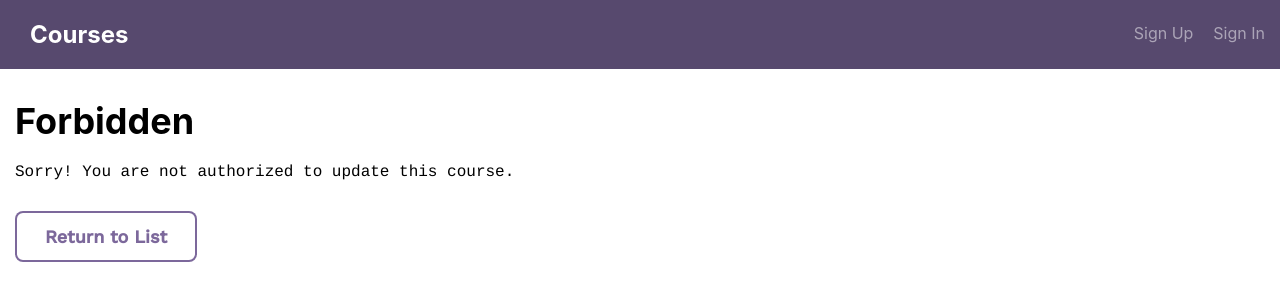
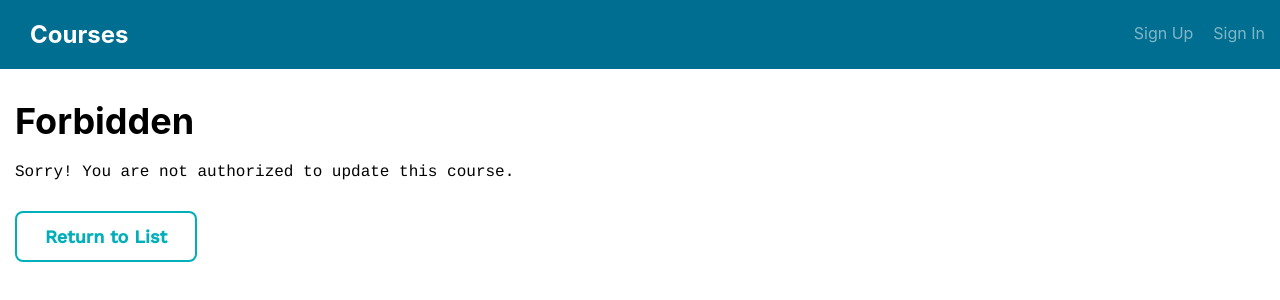
Before and after one commit to kimdrezdon/full-stack-course-database, a React (Create React App) app in the folder client/: page /forbidden in a window 1280 px wide. Shown: the top 300 px of the page. Built offline with nearby package versions, Linux system fonts and the light colour scheme.

Commit message:
Change colors

```diff
--- a/client/src/styles/global.css
+++ b/client/src/styles/global.css
@@ -207,7 +207,7 @@ body {
 
 /* line 13, ../sass/global.sass */
 .header {
-  background: #57496e;
+  background: #006E90;
   padding: 20px 0;
   margin-bottom: 30px;
 }
@@ -282,7 +282,7 @@ h1 {
 
 /* line 61, ../sass/global.sass */
 a {
-  color: #7c689b;
+  color: #00AFB9;
   cursor: pointer;
   text-decoration: none;
   -webkit-transition: color 0.2s;
@@ -339,7 +339,7 @@ p {
 
 /* line 102, ../sass/global.sass */
 .course--module {
-  background: #7c689b;
+  background: #00AFB9;
   border-radius: 8px;
   padding: 30px;
   margin-bottom: 30px;
@@ -348,6 +348,11 @@ p {
   position: relative;
   box-sizing: border-box;
 }
+
+.course--module:hover {
+  background: #008087;
+}
+
 /* line 2, ../sass/mixins.sass */
 .course--module:before, .course--module:after {
   content: " ";
@@ -439,7 +444,7 @@ p {
 /* line 171, ../sass/global.sass */
 .course--header p {
   font-size: 18px;
-  color: #b1a5c4;
+  color: #5CBFC4;
   font-weight: 100;
 }
 /* line 176, ../sass/global.sass */
@@ -594,7 +599,7 @@ textarea {
   padding: 15px;
   font-size: 16px;
   margin: 0 0 20px;
-  border: 1px solid #ccc4d8;
+  border: 1px solid #A2E1E5;
   color: #666;
   line-height: 1.8;
   outline: none;
@@ -623,7 +628,7 @@ textarea:-ms-input-placeholder {
 }
 /* line 485, ../sass/global.sass */
 textarea:focus {
-  border-color: #7c689b;
+  border-color: #00AFB9;
 }
 
 /* line 488, ../sass/global.sass */
@@ -631,7 +636,7 @@ input {
   width: 100%;
   color: #332a40;
   border-radius: 8px;
-  border: 1px solid #ccc4d8;
+  border: 1px solid #A2E1E5;
   padding: 15px;
   margin-bottom: 15px;
   outline: none;
@@ -656,7 +661,7 @@ input:-ms-input-placeholder {
 }
 /* line 500, ../sass/global.sass */
 input:focus {
-  border-color: #7c689b;
+  border-color: #00AFB9;
 }
 
 /* line 29, ../sass/mixins.sass */
@@ -678,7 +683,7 @@ input:focus {
 
 /* line 507, ../sass/global.sass */
 .button {
-  background: #7c689b;
+  background: #00AFB9;
   color: #fff;
   font-family: "Work Sans", sans-serif;
   font-size: 18px;
@@ -701,14 +706,14 @@ input:focus {
 }
 /* line 522, ../sass/global.sass */
 .button:not(.button-secondary):hover {
-  background: #63537d;
+  background: #008087;
 }
 
 /* line 525, ../sass/global.sass */
 .button-secondary {
-  color: #7c689b;
+  color: #00AFB9;
   background: none;
-  box-shadow: 0 0 0 2px #7c689b inset;
+  box-shadow: 0 0 0 2px #00AFB9 inset;
   -webkit-transition: box-shadow 0.2s, color 0.2s;
   -moz-transition: box-shadow 0.2s, color 0.2s;
   -ms-transition: box-shadow 0.2s, color 0.2s;
@@ -717,8 +722,8 @@ input:focus {
 }
 /* line 530, ../sass/global.sass */
 .button-secondary:hover {
-  color: #63537d;
-  box-shadow: 0 0 0 2px #63537d inset;
+  color: #008087;
+  box-shadow: 0 0 0 2px #008087 inset;
 }
 
 /* adds additional padding to the bottom of an element */
@@ -739,11 +744,11 @@ input:focus {
 
 /* styles the validation errors */
 .validation--errors--label {
-  color: #7c689b;
+  color: #F07167;
   font-size: 28px;
 }
 .validation-errors ul {
-  color: #7c689b;
+  color: #FF776D;
   padding: 15px 0 40px 10px;
 }
 
```
